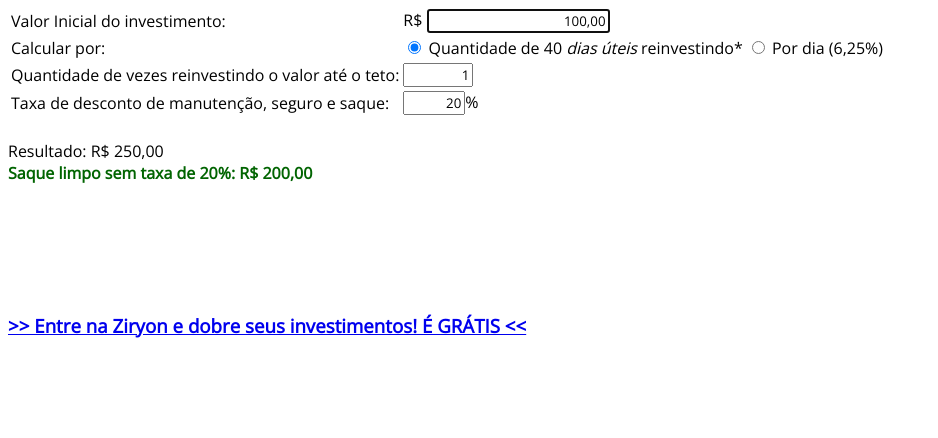
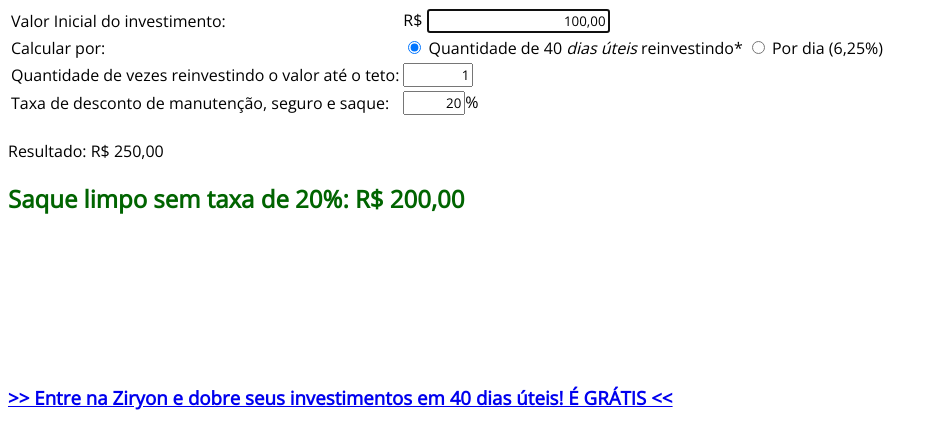
Before and after one commit to terremoth/ZiryonCalculator, a plain HTML site: page index.html in a window 1280 px wide. Shown: the part 80-518 px from the top of the page, without its empty margins (0-938 px from the left). Drawn offline with nearby package versions, Linux system fonts and the light colour scheme.

Commit message:
come here b1tch

```diff
--- a/index.html
+++ b/index.html
@@ -57,14 +57,14 @@
         <br>
         Resultado: <output id="rawResult">R$ 250,00</output>
         <br>
-        <strong>Saque limpo sem taxa de <span id="showTax">20</span>%: <output id="cleanResult">R$ 200,00</output></strong>
+        <h2><strong>Saque limpo sem taxa de <span id="showTax">20</span>%: <output id="cleanResult">R$ 200,00</output></strong></h2>
         <br>
         <br>
         <br>
         <br>
         <br>
         <br>
-        <h3><a href="https://ziryon.com/@lucasmd"> &gt;&gt; Entre na Ziryon e dobre seus investimentos! É GRÁTIS &lt;&lt; </a></h3>
+        <h3><a href="https://ziryon.com/@lucasmd"> &gt;&gt; Entre na Ziryon e dobre seus investimentos em 40 dias úteis! É GRÁTIS &lt;&lt; </a></h3>
         <br>
         <br>
         <br>
```
